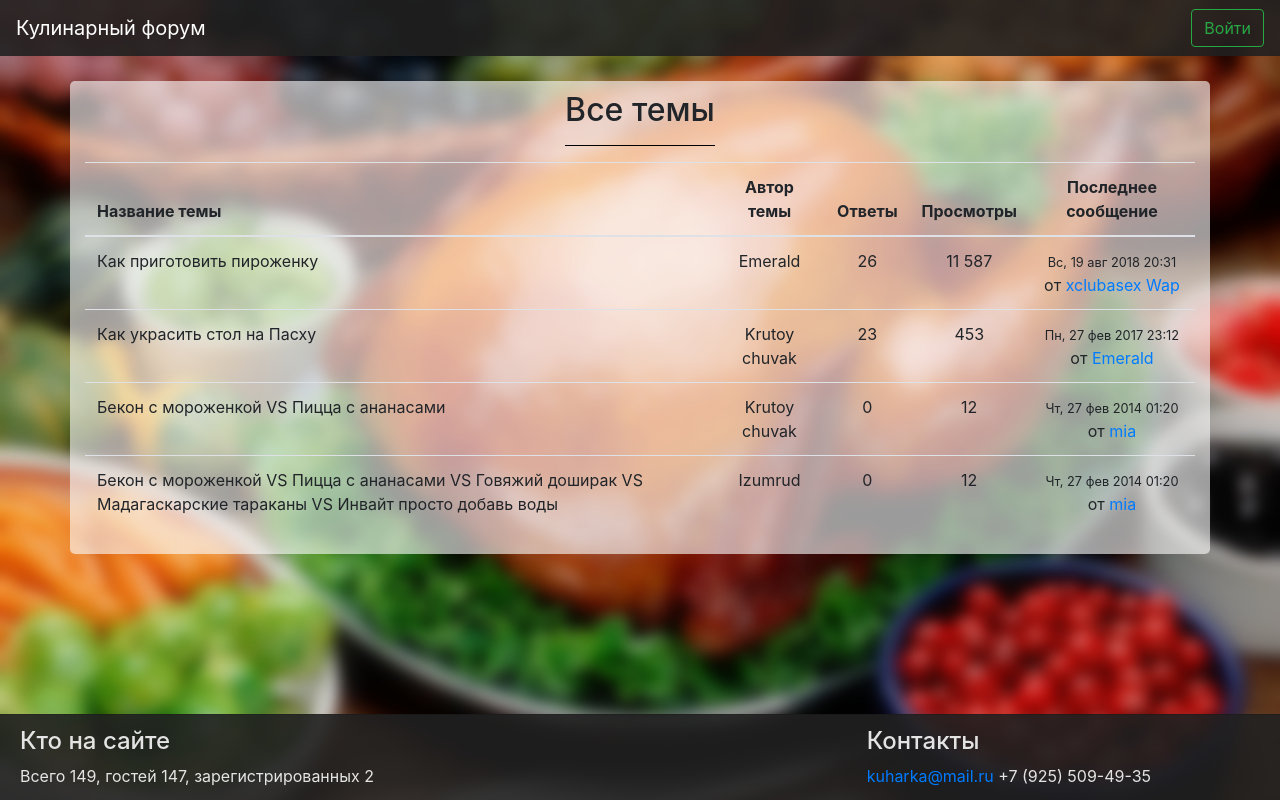
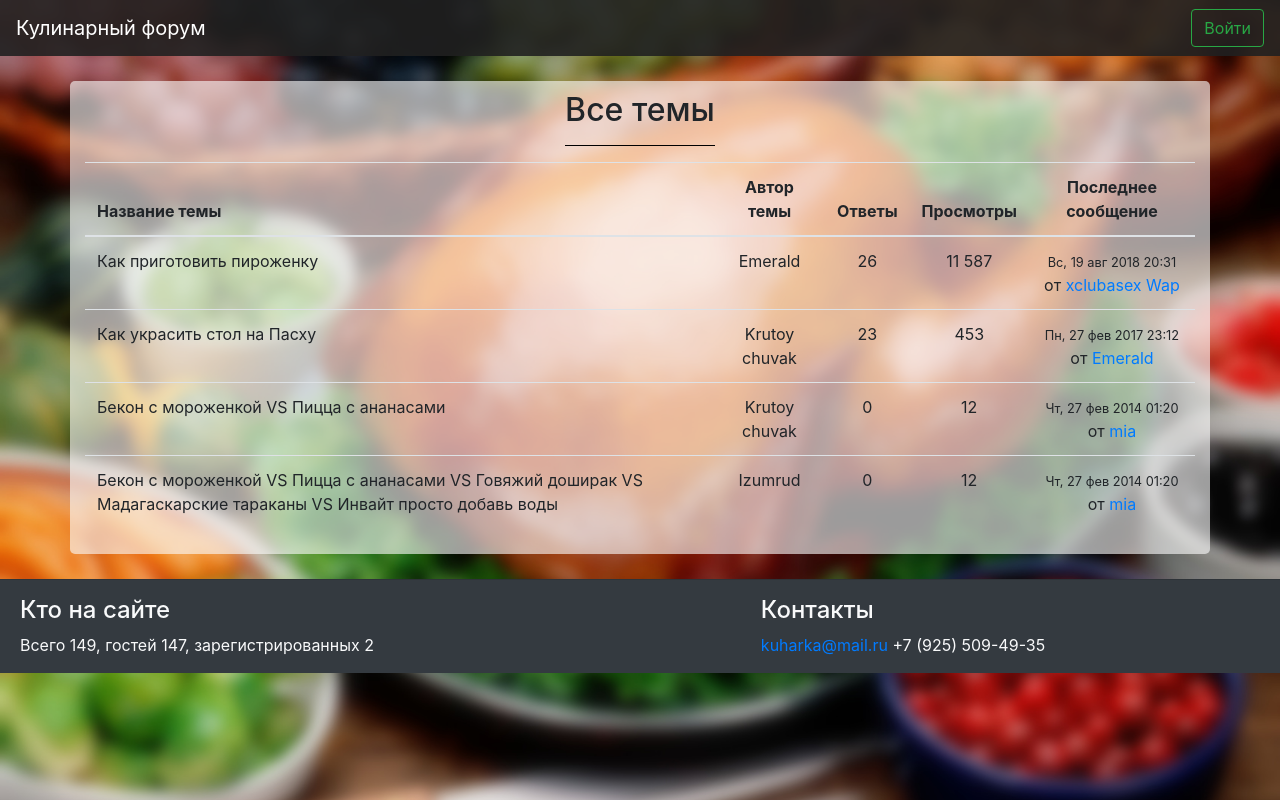
Before and after one commit to self-destruction/New-Forum, a PHP site: page / in a window 1280 px wide. Run offline with PHP 8.4, Linux system fonts and the light colour scheme.

Commit message:
fixed footer

```diff
--- a/css/index.css
+++ b/css/index.css
@@ -1,3 +1,6 @@
+html, body {
+  height: 100%;
+}
 body {
   background-image: url("../focused_kulinariya-vatrushka.jpg");
   background-size: cover;
@@ -24,11 +27,3 @@ body {
   border-radius: 5px;
   background-color: rgba(251, 251, 251, 0.62);
 }
-
-.my-footer {
-  background-color: rgba(33, 33, 33, 0.9);
-  color: rgba(250, 250, 250, 0.9);
-  position: absolute;
-  bottom: 0;
-  width: 100%;
-}
--- a/index.html
+++ b/index.html
@@ -94,7 +94,7 @@
 
 </div>
 
-<footer class="my-footer card-footer">
+<footer class="py-3 bg-dark text-light card-footer">
     <div class="row">
     <div class="col-5">
       <div class="element">
@@ -106,7 +106,7 @@
     </div>
     <div class="col">
     </div>
-    <div class="col-4">
+    <div class="col-5">
       <h4>Контакты</h4>
       <i class="glyphicon glyphicon-envelope"></i> <a href="mailto:kuharka%40mail.ru">kuharka@mail.ru</a>
       <i class="glyphicon glyphicon-earphone"></i> +7 (925) 509-49-35
```
